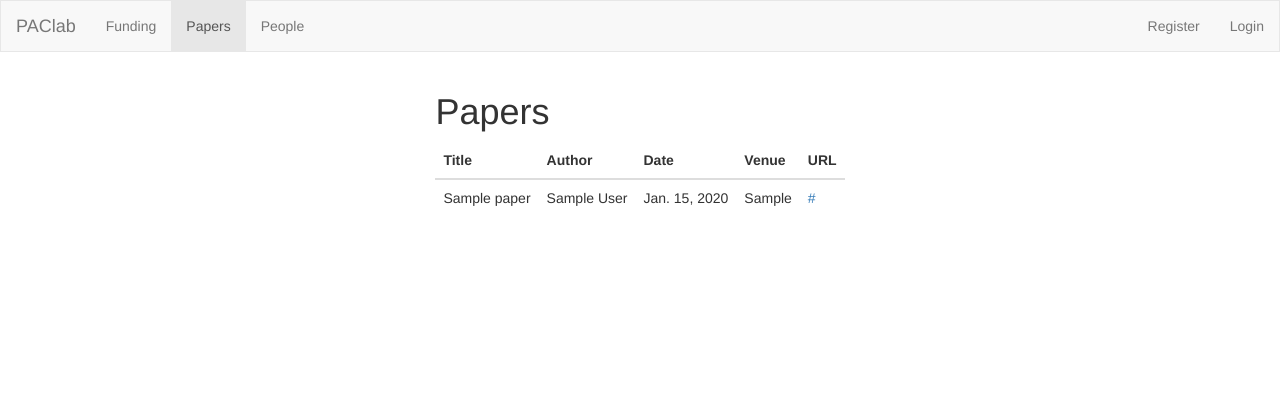
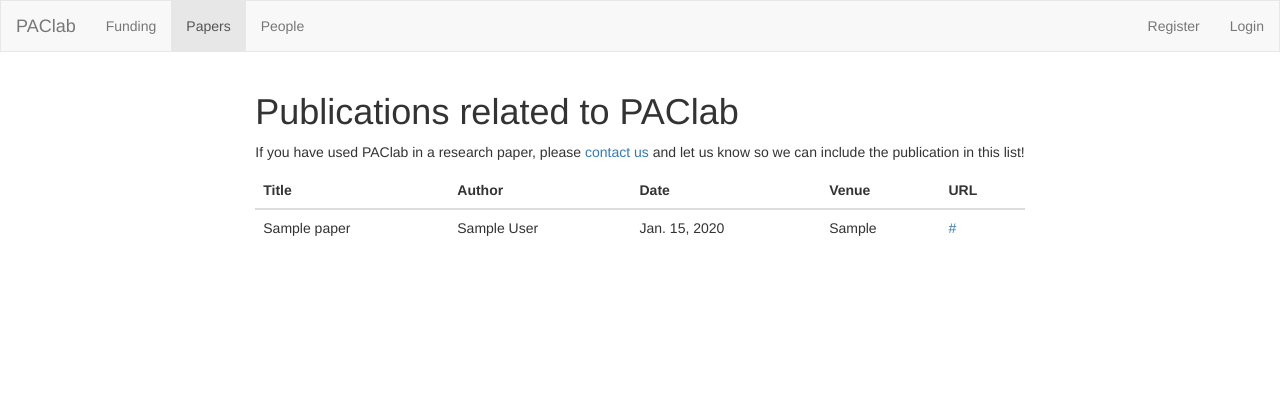
Before and after one commit to unl-pal/argv-www, a Django app: page /papers/ in a window 1280 px wide. Shown: the top 420 px of the page. Run offline with Django 3.2, Linux system fonts and the light colour scheme; tables that the repository leaves empty hold one stand-in row (values such as "Sample post"); some libraries are stand-ins or nearby versions.

Commit message:
update papers page

```diff
--- a/website/templates/website/papers.html
+++ b/website/templates/website/papers.html
@@ -3,7 +3,10 @@
 {% block papersactive %}active{% endblock %}
 {% block body %}
     <div class="container-fluid">
-        <h1>Papers</h1>
+        <h1>Publications related to PAClab</h1>
+        <p>
+            If you have used PAClab in a research paper, please <a href="{% url 'website:people' %}">contact us</a> and let us know so we can include the publication in this list!
+        </p>
         <table class="table">
             <thead>
                 <tr>
```
